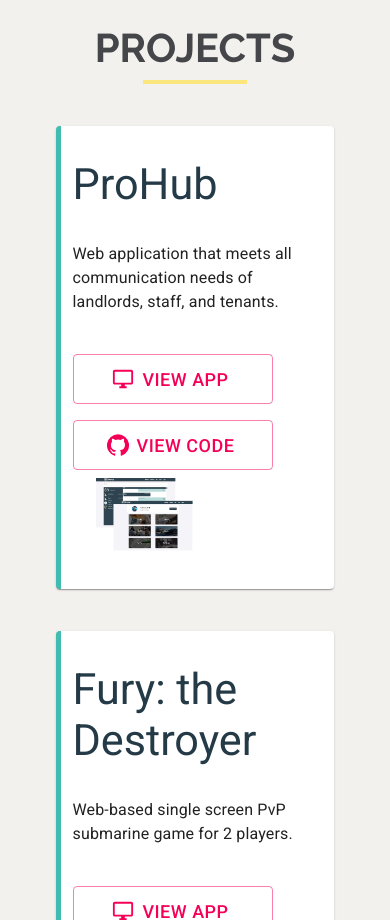
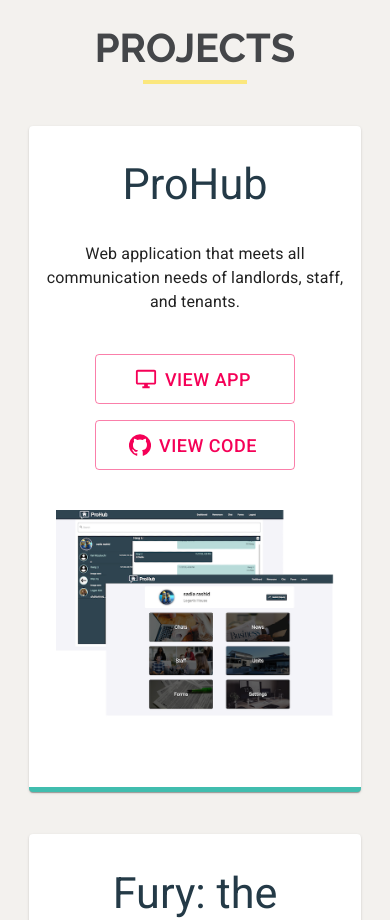
Before and after one commit to Kmzbch/Portfolio, a React (Create React App) app: page / in a window 390 px wide. Shown: the part 11080-12000 px from the top of the page. Built offline with nearby package versions, Linux system fonts and the light colour scheme.

Commit message:
responsive styles added to Projects

```diff
--- a/src/components/projects/Projects.scss
+++ b/src/components/projects/Projects.scss
@@ -18,7 +18,7 @@
 	}
 
 	.panel {
-		width: 60%;
+		width: 65%;
 		min-height: 30vh;
 		padding: 5vh 5vw;
 		margin: 5vh auto;
@@ -30,7 +30,7 @@
 	}
 
 	.sub-panel.right {
-		padding: 0 6vw;
+		padding: 0 6vw 0 5vw;
 		margin: auto 0;
 	}
 
@@ -46,12 +46,13 @@
 	}
 
 	.project-description {
+		// font-size: 1.1em;
 		margin-bottom: 2rem;
 	}
 
 	.project-image {
 		margin: 0 auto;
-		width: 25vw;
+		width: 30vw;
 	}
 
 	.view-button {
@@ -65,4 +66,37 @@
 		color: $accent;
 		border: 2px $accent solid;
 	}
+
+	@media only screen and (max-width: 1000px) {
+		.panel {
+			width: 75%;
+			border-left: none;
+			border-bottom: 5px solid $secondary;
+
+			min-height: auto;
+		}
+
+		.sub-panel {
+			width: 100%;
+			text-align: center;
+		}
+
+		.sub-panel.left {
+			padding: 0;
+		}
+
+		.sub-panel.right {
+			padding: 0;
+		}
+
+		.view-button {
+			float: none;
+			margin: 0.5rem auto;
+		}
+
+		.project-image {
+			margin: 2rem auto;
+			width: 90%;
+		}
+	}
 }
```
